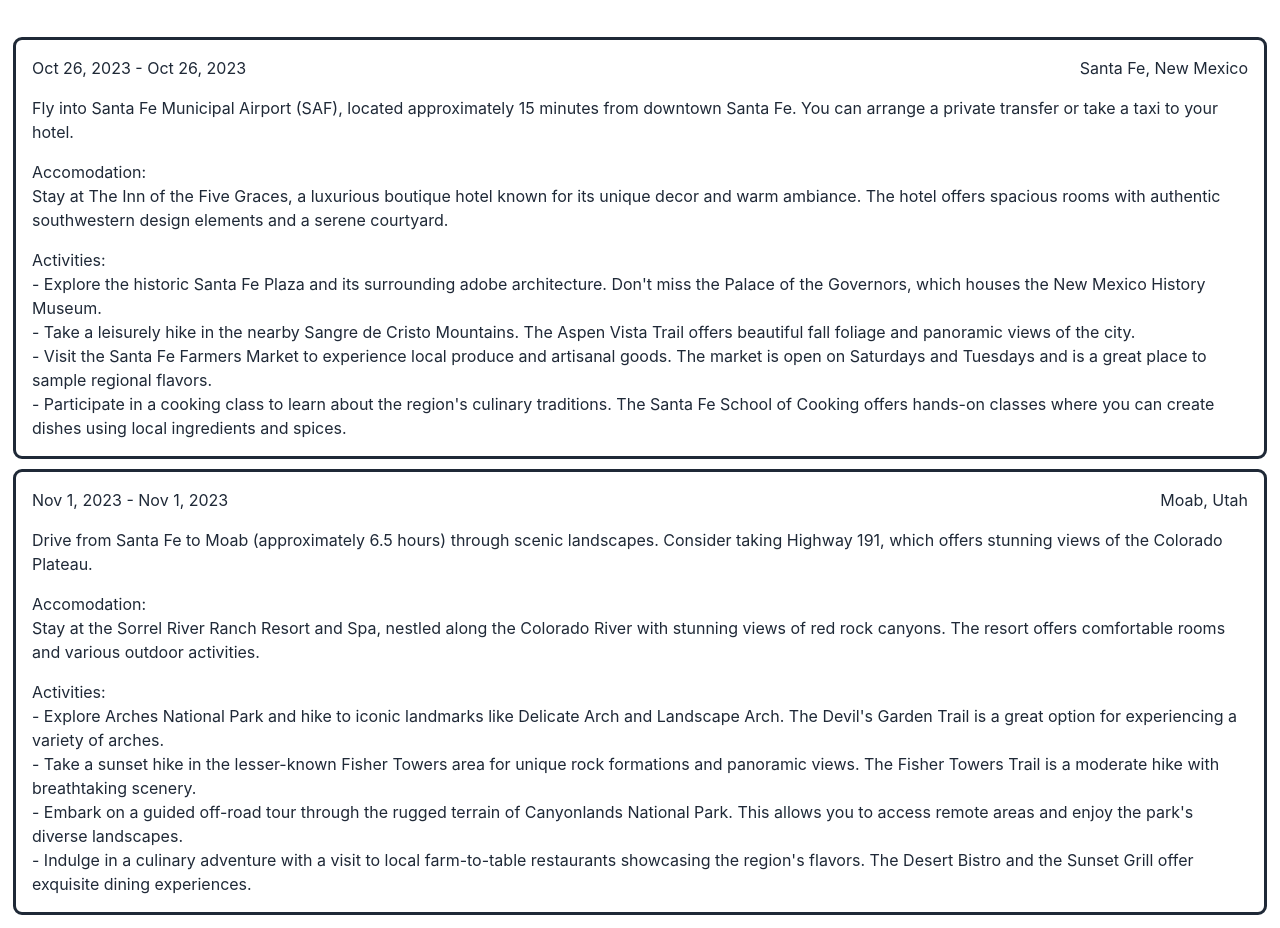
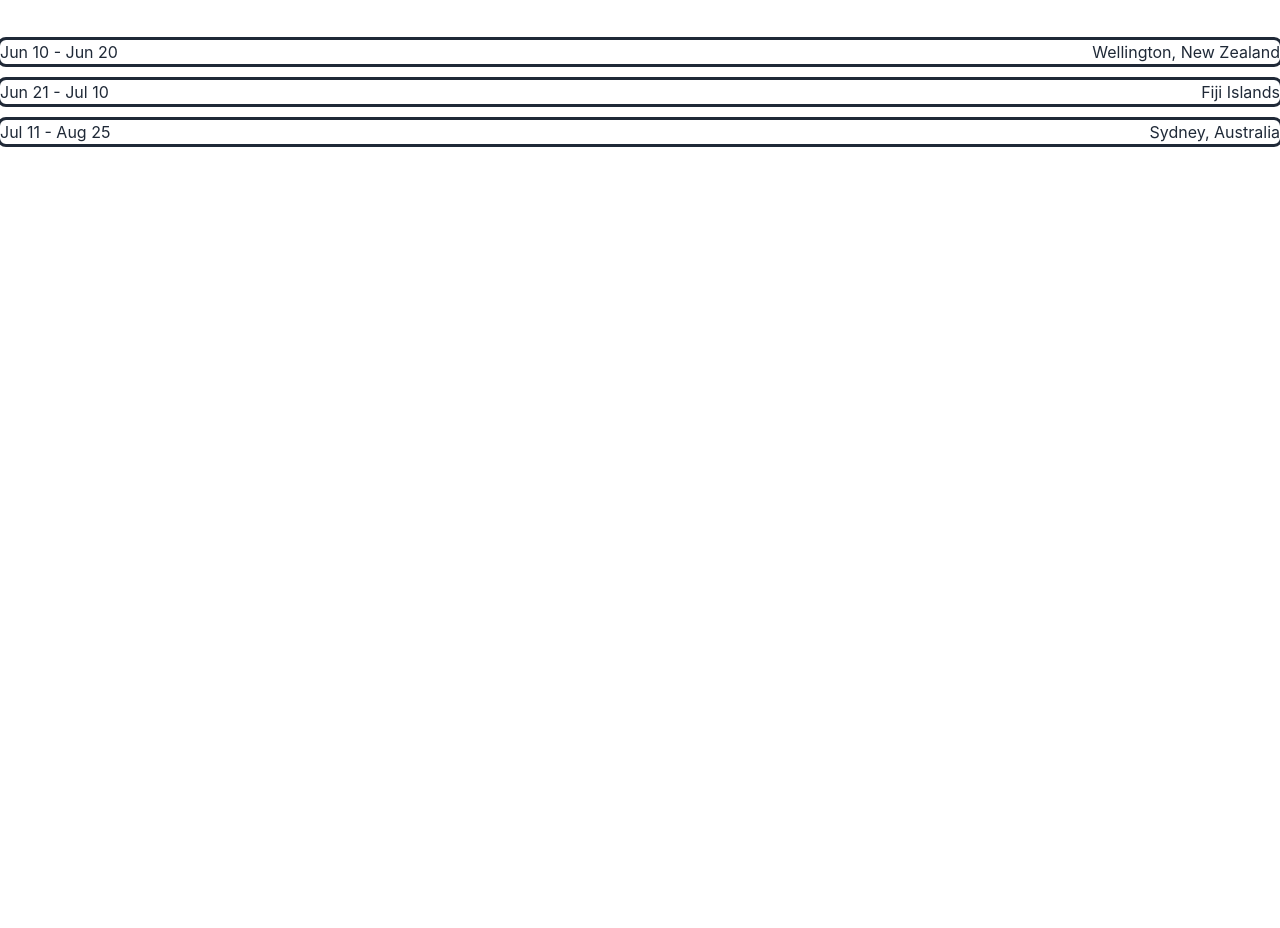
Before and after one commit to josephrmartinez/travelai, a React (Vite) app: page / in a window 1280 px wide. Shown: the part 1460-2388 px from the top of the page. After the commit the page ends 1620 px from the top, so only its background shows below. Built offline with nearby package versions, Linux system fonts and the light colour scheme.

Commit message:
Prompt engineering

```diff
--- a/src/components/Itinerary.jsx
+++ b/src/components/Itinerary.jsx
@@ -1,71 +1,94 @@
 import { Activity } from '@phosphor-icons/react'
 import { useState } from 'react'
+import { DateTime } from 'luxon';
 
 const response =
     {
         "trip_segments": [
   {
-                "dates": {
-                    "start_date": "Oct 26, 2023",
-                    "end_date": "Oct 31, 2023"
-                },
-                "location": "Santa Fe, New Mexico",
-                "travel_information": "Fly into Santa Fe Municipal Airport (SAF), located approximately 15 minutes from downtown Santa Fe. You can arrange a private transfer or take a taxi to your hotel.",
-                "accommodation_details": "Stay at The Inn of the Five Graces, a luxurious boutique hotel known for its unique decor and warm ambiance. The hotel offers spacious rooms with authentic southwestern design elements and a serene courtyard.",
+    "start_date": "2023-06-10",
+    "end_date": "2023-06-20",
+    "location": "Wellington, New Zealand",
+    "travel_information": "Fly into Wellington Airport and take a taxi to the city center.",
+    "accommodation_details": "Stay at a camping ground near the waterfront, offering stunning views of the harbor.",
     "activities": [
-                    "Explore the historic Santa Fe Plaza and its surrounding adobe architecture. Don't miss the Palace of the Governors, which houses the New Mexico History Museum.",
-                    "Take a leisurely hike in the nearby Sangre de Cristo Mountains. The Aspen Vista Trail offers beautiful fall foliage and panoramic views of the city.",
-                    "Visit the Santa Fe Farmers Market to experience local produce and artisanal goods. The market is open on Saturdays and Tuesdays and is a great place to sample regional flavors.",
-                    "Participate in a cooking class to learn about the region's culinary traditions. The Santa Fe School of Cooking offers hands-on classes where you can create dishes using local ingredients and spices."
+      "Explore the urban legends and paranormal history of Wellington with a guided ghost tour",
+      "Visit the Wellington Night Market for an immersive culinary experience and vibrant nightlife",
+      "Hike up to Mount Victoria Lookout for panoramic views of the city at sunset",
+      "Take a cable car ride to the Botanic Garden and enjoy a picnic amidst the beautiful surroundings",
+      "Experience the thrill of Zorbing at the ZORB Rotorua Adventure Park"
     ]
   },
   {
-                "dates": {
-                    "start_date": "Nov 1, 2023",
-                    "end_date": "Nov 5, 2023"
+    "start_date": "2023-06-21",
+    "end_date": "2023-07-10",
+    "location": "Fiji Islands",
+    "travel_information": "Fly from Wellington to Nadi International Airport in Fiji.",
+    "accommodation_details": "Stay at a beachfront campsite on one of the stunning islands, offering a perfect blend of adventure and relaxation.",
+    "activities": [
+      "Embark on a night snorkeling excursion to witness the bioluminescent wonders of the ocean",
+      "Join a traditional Fijian Kava ceremony and immerse yourself in the local culture",
+      "Explore the hidden gems of the Yasawa Islands, including secluded beaches and secret caves",
+      "Go on a ghost ship tour and learn about the haunted history of the region",
+      "Join a local village tour and engage in traditional storytelling around a bonfire"
+    ]
   },
-                "location": "Moab, Utah",
-                "travel_information": "Drive from Santa Fe to Moab (approximately 6.5 hours) through scenic landscapes. Consider taking Highway 191, which offers stunning views of the Colorado Plateau.",
-                "accommodation_details": "Stay at the Sorrel River Ranch Resort and Spa, nestled along the Colorado River with stunning views of red rock canyons. The resort offers comfortable rooms and various outdoor activities.",
+  {
+    "start_date": "2023-07-11",
+    "end_date": "2023-08-25",
+    "location": "Sydney, Australia",
+    "travel_information": "Fly from Fiji to Sydney Kingsford Smith Airport.",
+    "accommodation_details": "Stay at a beachside camping site near Bondi Beach, providing a vibrant atmosphere and access to Sydney's nightlife.",
     "activities": [
-                    "Explore Arches National Park and hike to iconic landmarks like Delicate Arch and Landscape Arch. The Devil's Garden Trail is a great option for experiencing a variety of arches.",
-                    "Take a sunset hike in the lesser-known Fisher Towers area for unique rock formations and panoramic views. The Fisher Towers Trail is a moderate hike with breathtaking scenery.",
-                    "Embark on a guided off-road tour through the rugged terrain of Canyonlands National Park. This allows you to access remote areas and enjoy the park's diverse landscapes.",
-                    "Indulge in a culinary adventure with a visit to local farm-to-table restaurants showcasing the region's flavors. The Desert Bistro and the Sunset Grill offer exquisite dining experiences."
+      "Explore The Rocks, an area known for its historical significance and ghost stories",
+      "Visit the iconic Sydney Opera House and attend a thrilling performance",
+      "Experience the Sydney Harbour Bridge Climb for breathtaking views of the city skyline at night",
+      "Join a pub crawl in the lively neighborhoods of Newtown and Surry Hills",
+      "Take a haunted walking tour in the historic district of Millers Point"
     ]
   }
 ]
+
 }
 
 
-const itineraryObj = response.trip_segments.map(each => {
-    const activities = each.activities.map(activity => {
-        return (
-            <div>- {activity}</div>
-        )
+const ItinerarySegment = ({ start_date, end_date, location, activities, travel_information, accommodation_details }) => {
+  const [expanded, setExpanded] = useState(false);
+  const startDateFormatted = DateTime.fromISO(start_date).toLocaleString({ month: 'short', day: 'numeric' })
+  const endDateFormatted = DateTime.fromISO(end_date).toLocaleString({ month: 'short', day: 'numeric' })
 
-    })
+
+  const toggleExpand = () => {
+    setExpanded(!expanded);
+  };
+
+  const activityItems = activities.map((activity) => (
+    <div key={activity}>- {activity}</div>
+  ));
 
   return (
-        <div className='outline p-4 m-4 rounded-md'>
-            <div className='flex flex-row w-full justify-between mb-4'>
-            <div>{each.dates.start_date} - {each.dates.start_date}</div>
-            <div>{each.location}</div>
+    <div className='outline m-4 rounded-md w-screen'>
+      <div className='flex flex-row w-full justify-between mb-4' onClick={toggleExpand}>
+        <div>{startDateFormatted} - {endDateFormatted}</div>
+        <div>{location}</div>
       </div>
-            <div className='mb-4'>{each.travel_information}</div>
-            <div>Accomodation:</div>
-            <div className='mb-4'>{each.accommodation_details}</div>
+      {expanded && (
+        <>
+          <div className='mb-4'>{travel_information}</div>
+          <div>Accommodation:</div>
+          <div className='mb-4'>{accommodation_details}</div>
           <div>Activities:</div>
-            <div>{activities}</div>
+          <div>{activityItems}</div>
+        </>
+      )}
     </div>
-    )
-})
+  );
+};
 
 export default function Itinerary() {
-    return (
-        <div>
-            {itineraryObj}
-        </div>
+  const itineraryObj = response.trip_segments.map((segment) => (
+    <ItinerarySegment key={segment.id} {...segment} />
+  ));
 
-    )
+  return <div>{itineraryObj}</div>;
 }
--- a/src/components/SinglePageForm.jsx
+++ b/src/components/SinglePageForm.jsx
@@ -24,26 +24,26 @@ export default function SinglePageForm() {
     const [environment, setEnvironment] = useState("")
     const [group, setGroup] = useState("")
     const [accommodation, setAccommodation] = useState("")
-    const [pace, setPace] = useState("")
+    const [segmentDuration, setSegmentDuration] = useState("")
     const [interests, setInterests] = useState([])
 
 
     const travelData =
     {
-        startDate: DateTime.fromJSDate(startDate).toLocaleString(DateTime.DATE_MED),
-        endDate: DateTime.fromJSDate(endDate).toLocaleString(DateTime.DATE_MED),
+        startDate: DateTime.fromJSDate(startDate).toISODate(),
+        endDate: DateTime.fromJSDate(endDate).toISODate(),
         regionPreference: regionPreference,
         environment: environment,
         group: group,
         accommodations: accommodation,
-        pace: pace,
+        segmentDuration: segmentDuration,
         interests: interests,
     }
 
     function generateTrip(event) {
         event.preventDefault()
         // console.log(travelData)
-        console.log(`Create an unique, dynamic, and extraordinary travel itinerary based on the following information ${JSON.stringify(travelData)}. Be as specific as possible with accommodation, activity suggestions, and travel connections between the trip segments. Ensure that the itinerary includes some off-the-beaten-path suggestions and hidden gems. Return your response as a JSON object with the following keys for each segment of the trip: dates, location, travel_information,  accommodation_details, activities. The final JSON object should be an array of trip segments.`)
+        console.log(`Create an unique, dynamic, and extraordinary travel itinerary based on the following information ${JSON.stringify(travelData)}. Be as specific as possible with accommodation, activity suggestions, and travel connections between the trip segments. Ensure that the itinerary includes some off-the-beaten-path suggestions and that the activity recommendations take the provided interests into account. Return your response as a JSON object with the following keys for each segment of the trip: start_date, end_date, location, travel_information,  accommodation_details, activities. The final JSON object should be an array of trip segments.`)
     }
 
 
@@ -242,9 +242,9 @@ export default function SinglePageForm() {
         <RadioItem
             name="pace"
             label="relaxed"
-            value="relaxed"
-            checked={pace === 'relaxed'}
-            onChange={(e)=>setPace(e.target.value)}
+            value="long"
+            checked={segmentDuration === 'long'}
+            onChange={(e)=>setSegmentDuration(e.target.value)}
             icon={
                 <svg
                     xmlns="http://www.w3.org/2000/svg"
@@ -257,9 +257,9 @@ export default function SinglePageForm() {
         <RadioItem
             name="pace"
             label="moderate"
-            value="moderate"
-            checked={pace === 'moderate'}
-            onChange={(e)=>setPace(e.target.value)}
+            value="medium"
+            checked={segmentDuration === 'medium'}
+            onChange={(e)=>setSegmentDuration(e.target.value)}
             icon={
                 <svg
                     xmlns="http://www.w3.org/2000/svg"
@@ -273,9 +273,9 @@ export default function SinglePageForm() {
         <RadioItem
             name="pace"
             label="energetic"
-            value="energetic"
-            checked={pace === 'energetic'}
-            onChange={(e)=>setPace(e.target.value)}
+            value="short"
+            checked={segmentDuration === 'short'}
+            onChange={(e)=>setSegmentDuration(e.target.value)}
             icon={
                 <svg
                     xmlns="http://www.w3.org/2000/svg"
```
Lines whose indentation alone changed are shown as unchanged.
